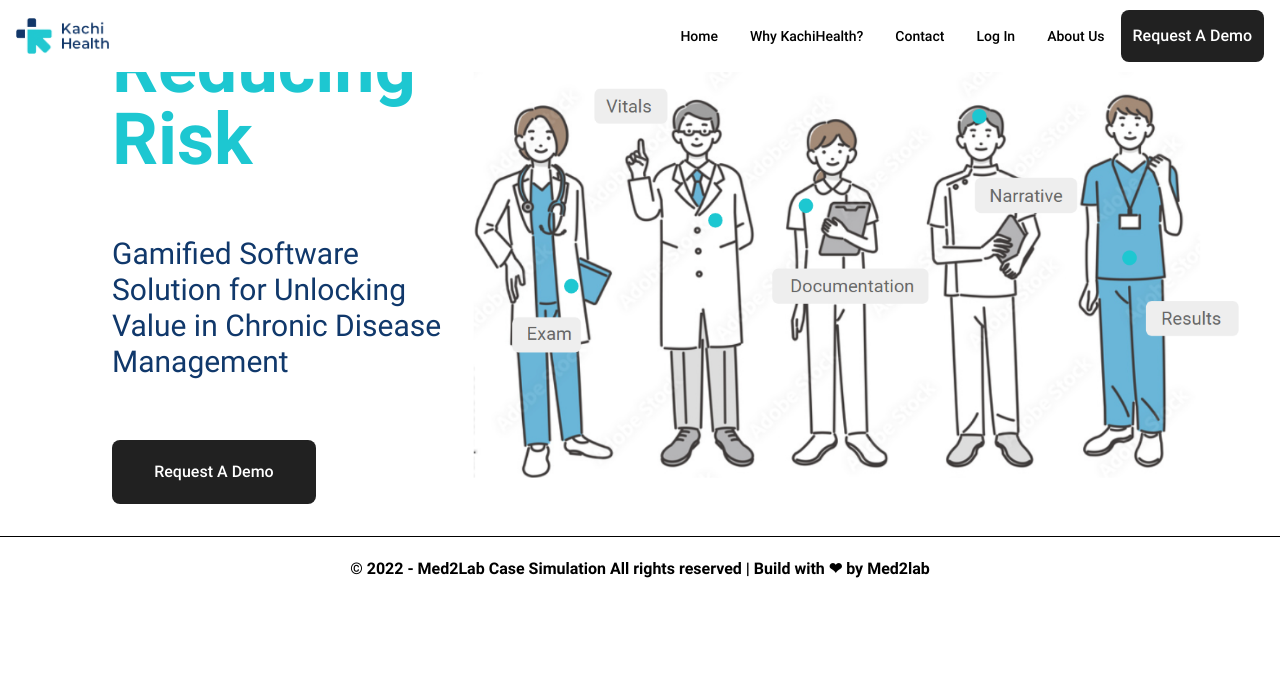
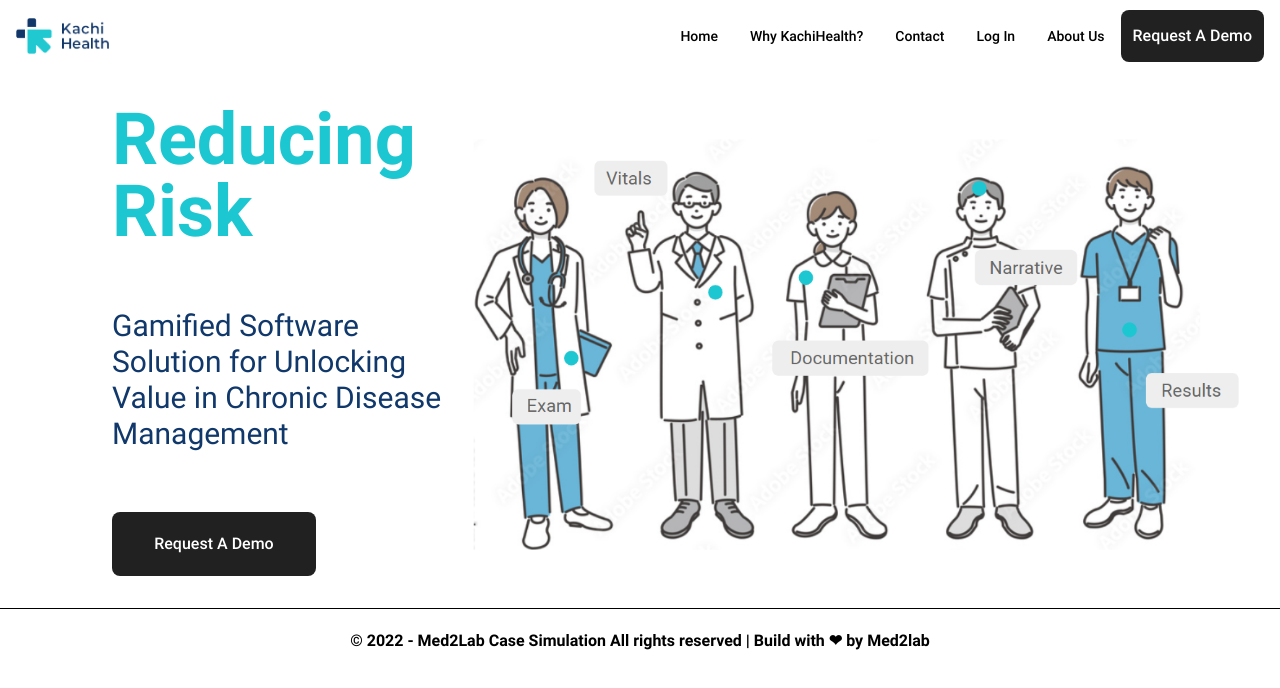
Before and after one commit to tinhlv/med2lab-landing-kachi, a Next.js app: page / in a window 1280 px wide. Shown: the top 688 px of the page. Built offline with nearby package versions, Linux system fonts and the light colour scheme.

Commit message:
sticky nav

```diff
--- a/components/Navbar.tsx
+++ b/components/Navbar.tsx
@@ -10,7 +10,7 @@ const navigation = [
 
 export default function Navbar() {
   return (
-    <nav className="bg-white px-2 sm:px-4 py-2.5 dark:bg-gray-900 fixed w-full z-20 top-0 left-0">
+    <nav className="bg-white px-2 sm:px-4 py-2.5 dark:bg-gray-900 fixed w-full z-20 top-0 left-0 sticky top-0">
       <div className="container flex flex-wrap justify-between items-center mx-auto">
         <a href="https://flowbite.com/" className="flex items-center">
           <img src={LogoImage?.src} className="mr-3 h-6 sm:h-9" alt="Logo" />
--- a/pages/index.tsx
+++ b/pages/index.tsx
@@ -12,7 +12,9 @@ const Home: NextPage = () => {
         <link rel="icon" href="/pro.ico" />
       </Head>
       <Navbar />
-      <MainPage />
+      <div className="main-content">
+        <MainPage />
+      </div>
       <Footer />
     </div>
   )
```
